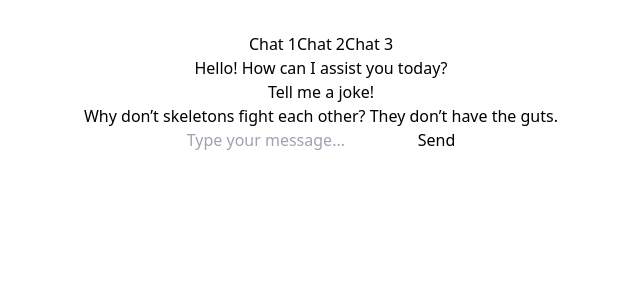
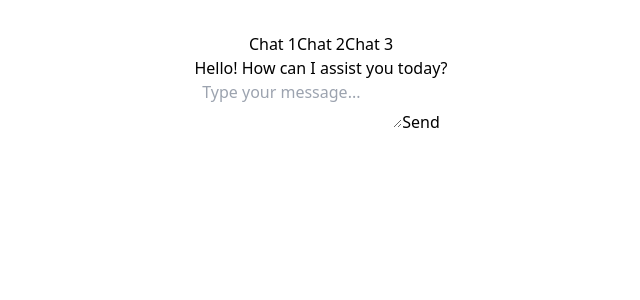
Before and after one commit to AI-IntegrAl/frontend, a React (Vite) app: page /chat in a window 1280 px wide. Shown: the top 300 px of the page, without its empty margins (319-959 px from the left). Built offline with nearby package versions, Linux system fonts and the light colour scheme.

Commit message:
feat: Adding support for api calls for gpt-4o-mini model (#3)
* feat: Adding support for api calls for gpt-4o-mini model

* Added Async streaming support to the chat reponses

```diff
--- a/package.json
+++ b/package.json
@@ -14,7 +14,10 @@
     "lucide-react": "^0.446.0",
     "react": "^18.3.1",
     "react-dom": "^18.3.1",
-    "react-router-dom": "^6.26.2"
+    "react-icons": "^5.3.0",
+    "react-markdown": "^9.0.1",
+    "react-router-dom": "^6.26.2",
+    "react-syntax-highlighter": "^15.5.0"
   },
   "devDependencies": {
     "@eslint/js": "^9.9.0",
--- a/src/Containers/Chat/index.jsx
+++ b/src/Containers/Chat/index.jsx
@@ -1,4 +1,14 @@
-import React, { useState } from "react";
+import React, { useState, useRef, useEffect } from "react";
+import ReactMarkdown from "react-markdown";
+import { Prism as SyntaxHighlighter } from "react-syntax-highlighter";
+import { oneDark } from "react-syntax-highlighter/dist/esm/styles/prism";
+import { FaCopy } from 'react-icons/fa';
+
+// Function to handle copying code to clipboard
+const handleCopy = (code) => {
+  navigator.clipboard.writeText(code);
+  alert('Code copied to clipboard!');
+};
 
 // Component for the tab navigation
 function TabNavigation({ activeTab, setActiveTab, tabs }) {
@@ -23,8 +33,17 @@ function TabNavigation({ activeTab, setActiveTab, tabs }) {
 
 // Component for the chat area
 function ChatArea({ messages }) {
+  const chatAreaRef = useRef(null);
+
+  // Effect to auto-scroll to the bottom of the chat area when new messages arrive
+  useEffect(() => {
+    if (chatAreaRef.current) {
+      chatAreaRef.current.scrollTop = chatAreaRef.current.scrollHeight;
+    }
+  }, [messages]);
+
   return (
-    <div className="flex flex-col h-full p-4 bg-white overflow-y-auto">
+    <div className="flex flex-col h-full p-4 bg-white overflow-y-auto" ref={chatAreaRef}>
       {messages.map((msg, index) => (
         <div
           key={index}
@@ -32,74 +51,158 @@ function ChatArea({ messages }) {
             msg.sender === "user" ? "text-right" : "text-left"
           }`}
         >
-          <p
-            className={`inline-block px-4 py-2 rounded-lg ${
-              msg.sender === "user"
-                ? "bg-indigo-500 text-white"
-                : "bg-gray-100 text-gray-800"
-            }`}
-          >
-            {msg.text}
-          </p>
+          {msg.sender === "user" ? (
+            <p className="inline-block px-4 py-2 rounded-lg bg-indigo-500 text-white">
+              {msg.text}
+            </p>
+          ) : (
+            <div className="inline-block px-4 py-2 rounded-lg bg-gray-100 text-gray-800">
+              <ReactMarkdown
+                components={{
+                  code({ node, inline, className, children, ...props }) {
+                    const match = /language-(\w+)/.exec(className || "");
+                    const codeContent = String(children).replace(/\n$/, "");
+
+                    return !inline && match ? (
+                      <div className="relative">
+                        <div className="flex justify-between items-center">
+                          <span className="text-xs text-gray-500 italic mb-1">{match[1]}</span>
+                          <button
+                            onClick={() => handleCopy(codeContent)}
+                            className="text-gray-400 hover:text-gray-600"
+                          >
+                            <FaCopy />
+                          </button>
+                        </div>
+                        <SyntaxHighlighter
+                          style={oneDark}
+                          language={match[1]}
+                          PreTag="div"
+                          {...props}
+                        >
+                          {codeContent}
+                        </SyntaxHighlighter>
+                      </div>
+                    ) : (
+                      <code className={className} {...props}>
+                        {children}
+                      </code>
+                    );
+                  },
+                }}
+              >
+                {msg.text}
+              </ReactMarkdown>
+            </div>
+          )}
         </div>
       ))}
     </div>
   );
 }
 
-// Chat Page Component
+// Chat Page Component with Streaming Support
 function ChatPage() {
   const tabs = ["Chat 1", "Chat 2", "Chat 3"];
   const [activeTab, setActiveTab] = useState(0);
   const [messages, setMessages] = useState([
-    { sender: "bot", text: "Hello! How can I assist you today?" },
-    { sender: "user", text: "Tell me a joke!" },
-    {
-      sender: "bot",
-      text: "Why don’t skeletons fight each other? They don’t have the guts.",
-    },
+    { sender: "bot", text: "Hello! How can I assist you today?" }
+  ]);
+  const [newMessage, setNewMessage] = useState("");
+  const [isStreaming, setIsStreaming] = useState(false); // New state for streaming
+  const textareaRef = useRef(null);
+  const API_URL = 'https://backend-f5qq.onrender.com/chat'; // Backend API URL
+  const systemMessage = { role: "system", content: "You are a helpful assistant." };
+  const model = "gpt-4o-mini"; // Fixed model value
+
+  // Handle textarea auto-resize
+  useEffect(() => {
+    if (textareaRef.current) {
+      textareaRef.current.style.height = "auto";
+      textareaRef.current.style.height = `${textareaRef.current.scrollHeight}px`;
+    }
+  }, [newMessage]);
+
+  // Function to handle sending a message with streaming support
+const sendMessage = async (e) => {
+  e.preventDefault();
+  if (newMessage.trim() === "") return;
+
+  const userMessage = { role: "user", content: newMessage };
+  setMessages((prevMessages) => [...prevMessages, { sender: "user", text: newMessage }]);
+  setNewMessage("");
+
+  // Prepare messages for API call
+  const apiMessages = [
+    systemMessage,
+    ...messages.map((msg) => ({
+      role: msg.sender === "user" ? "user" : "assistant",
+      content: msg.text,
+    })),
+    userMessage,
+  ];
+
+  setIsStreaming(true);
+
+  // Add a placeholder bot message (empty) to be updated with streaming data
+  setMessages((prevMessages) => [
+    ...prevMessages,
+    { sender: "bot", text: "" }, // Initially empty bot message
   ]);
 
-  const [newMessage, setNewMessage] = useState("");
+  try {
+    const response = await fetch(API_URL, {
+      method: "POST",
+      headers: { "Content-Type": "application/json" },
+      body: JSON.stringify({ model, messages: apiMessages }),
+    });
 
-  const sendMessage = (e) => {
-    e.preventDefault();
-    if (newMessage.trim() !== "") {
-      setMessages([...messages, { sender: "user", text: newMessage }]);
-      setNewMessage("");
+    if (!response.body) throw new Error("No response body");
+
+    const reader = response.body.getReader();
+    const decoder = new TextDecoder();
+    let aiResponse = "";
+
+    while (true) {
+      const { done, value } = await reader.read();
+      if (done) break;
+      const chunk = decoder.decode(value);
+      aiResponse += chunk;
+
+      // Instead of adding a new message, update the last bot message
+      setMessages((prevMessages) => {
+        const updatedMessages = [...prevMessages];
+        updatedMessages[updatedMessages.length - 1].text = aiResponse; // Update the last bot message
+        return updatedMessages;
+      });
     }
-  };
+  } catch (error) {
+    console.error("Error fetching data from API:", error);
+    setMessages((prevMessages) => [
+      ...prevMessages,
+      { sender: "bot", text: "Sorry, Something went wrong. I couldn't get a response." },
+    ]);
+  } finally {
+    setIsStreaming(false);
+  }
+};
 
   return (
     <div className="flex flex-col h-screen">
-      {/* Tab Navigation */}
-      <TabNavigation
-        activeTab={activeTab}
-        setActiveTab={setActiveTab}
-        tabs={tabs}
-      />
-
-      {/* Chat Area */}
+      <TabNavigation activeTab={activeTab} setActiveTab={setActiveTab} tabs={tabs} />
       <div className="flex-grow">
         <ChatArea messages={messages} />
       </div>
-
-      {/* Message Input */}
-      <form
-        onSubmit={sendMessage}
-        className="flex items-center p-4 bg-gray-100"
-      >
-        <input
-          type="text"
+      <form onSubmit={sendMessage} className="flex items-center p-4 bg-gray-100">
+        <textarea
+          ref={textareaRef}
           value={newMessage}
           onChange={(e) => setNewMessage(e.target.value)}
-          className="flex-grow px-4 py-2 border rounded-lg focus:outline-none focus:ring-2 focus:ring-indigo-500"
           placeholder="Type your message..."
+          className="flex-grow px-4 py-2 border rounded-lg focus:outline-none focus:ring-2 focus:ring-indigo-500 resize-none overflow-y-auto"
+          style={{ minHeight: '40px', maxHeight: '200px' }}
         />
-        <button
-          type="submit"
-          className="ml-4 bg-indigo-500 text-white px-4 py-2 rounded-lg"
-        >
+        <button type="submit" className="ml-4 bg-indigo-500 text-white px-4 py-2 rounded-lg">
           Send
         </button>
       </form>
```
Also changed, not shown: 1 other file (tests, documents, lock files or other folders).
